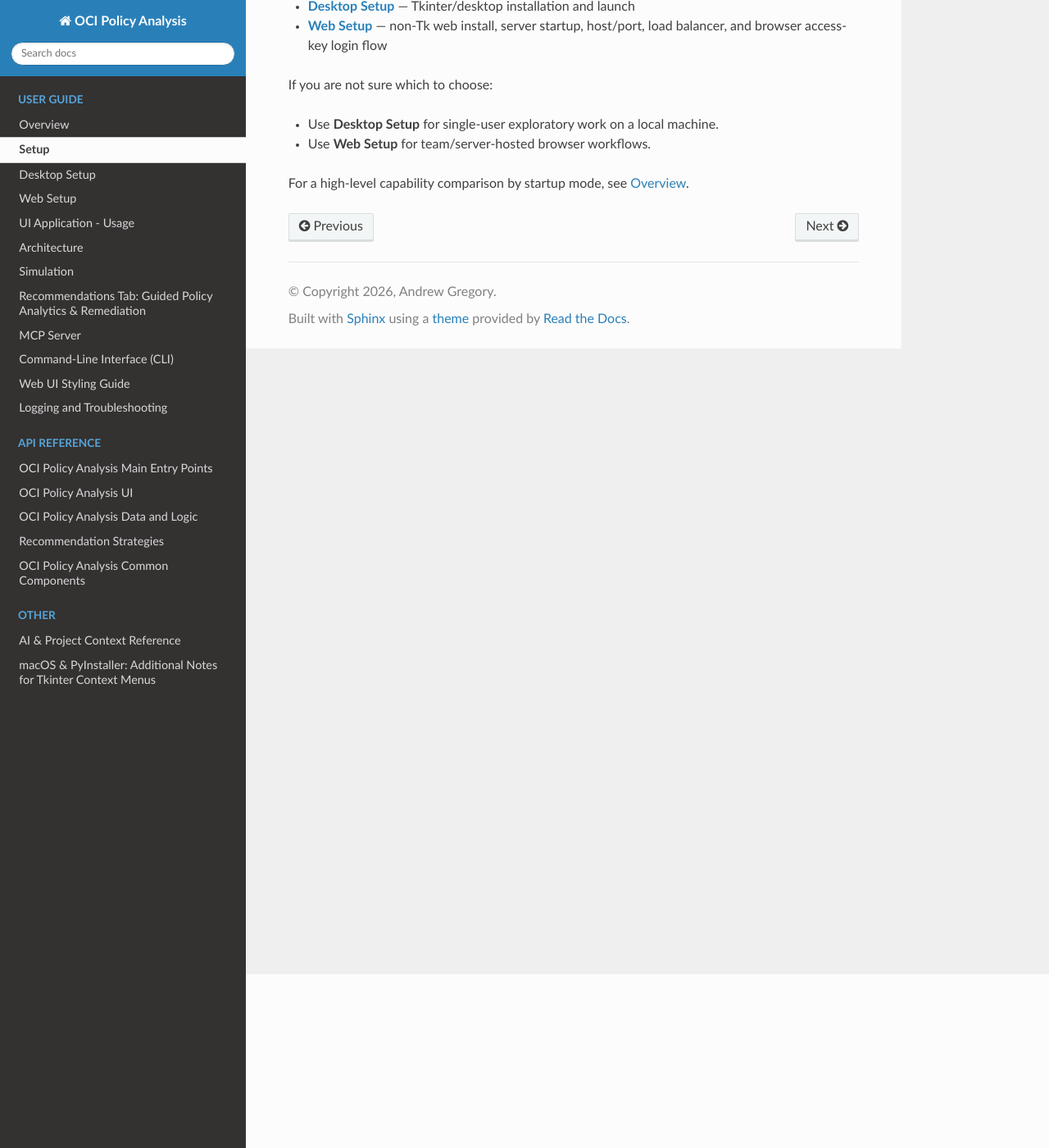
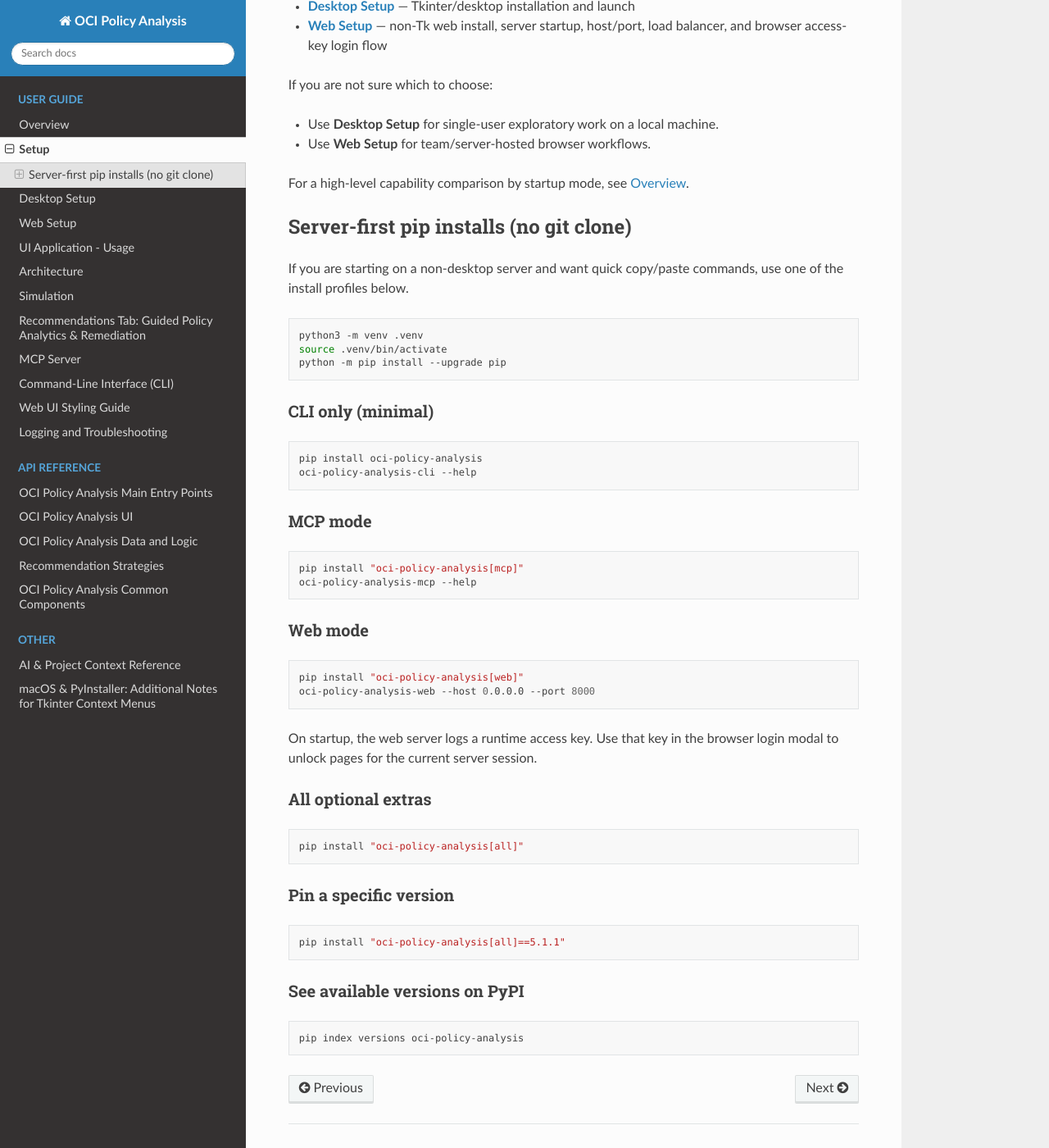
Before and after one commit to agregory999/oci-policy-analysis, a Sphinx documentation site: the page built from docs/source/setup.md, in a window 1280 px wide and 1400 px high, scrolled down 212 px. Shown: the whole window at 82% size. Built offline with Sphinx 7.4.7 and the Read the Docs theme 3.1.0, drawn with Linux system fonts in a browser that asks for light colours.

````diff
--- a/docs/source/setup.md
+++ b/docs/source/setup.md
@@ -11,3 +11,56 @@
 - Use **Web Setup** for team/server-hosted browser workflows.
 
 For a high-level capability comparison by startup mode, see [Overview](overview.md).
+
+## Server-first pip installs (no git clone)
+
+If you are starting on a non-desktop server and want quick copy/paste commands,
+use one of the install profiles below.
+
+```bash
+python3 -m venv .venv
+source .venv/bin/activate
+python -m pip install --upgrade pip
+```
+
+### CLI only (minimal)
+
+```bash
+pip install oci-policy-analysis
+oci-policy-analysis-cli --help
+```
+
+### MCP mode
+
+```bash
+pip install "oci-policy-analysis[mcp]"
+oci-policy-analysis-mcp --help
+```
+
+### Web mode
+
+```bash
+pip install "oci-policy-analysis[web]"
+oci-policy-analysis-web --host 0.0.0.0 --port 8000
+```
+
+On startup, the web server logs a runtime access key. Use that key in the
+browser login modal to unlock pages for the current server session.
+
+### All optional extras
+
+```bash
+pip install "oci-policy-analysis[all]"
+```
+
+### Pin a specific version
+
+```bash
+pip install "oci-policy-analysis[all]==5.1.1"
+```
+
+### See available versions on PyPI
+
+```bash
+pip index versions oci-policy-analysis
+```
--- a/pyproject.toml
+++ b/pyproject.toml
@@ -62,3 +62,6 @@
 [build-system]
 requires = ["setuptools>=61.0", "wheel", "setuptools_scm>=8"]
 build-backend = "setuptools.build_meta"
+
+[tool.setuptools.package-data]
+"oci_policy_analysis.web" = ["static/*", "static/**/*"]
````
Also changed, not shown: 3 other files.
